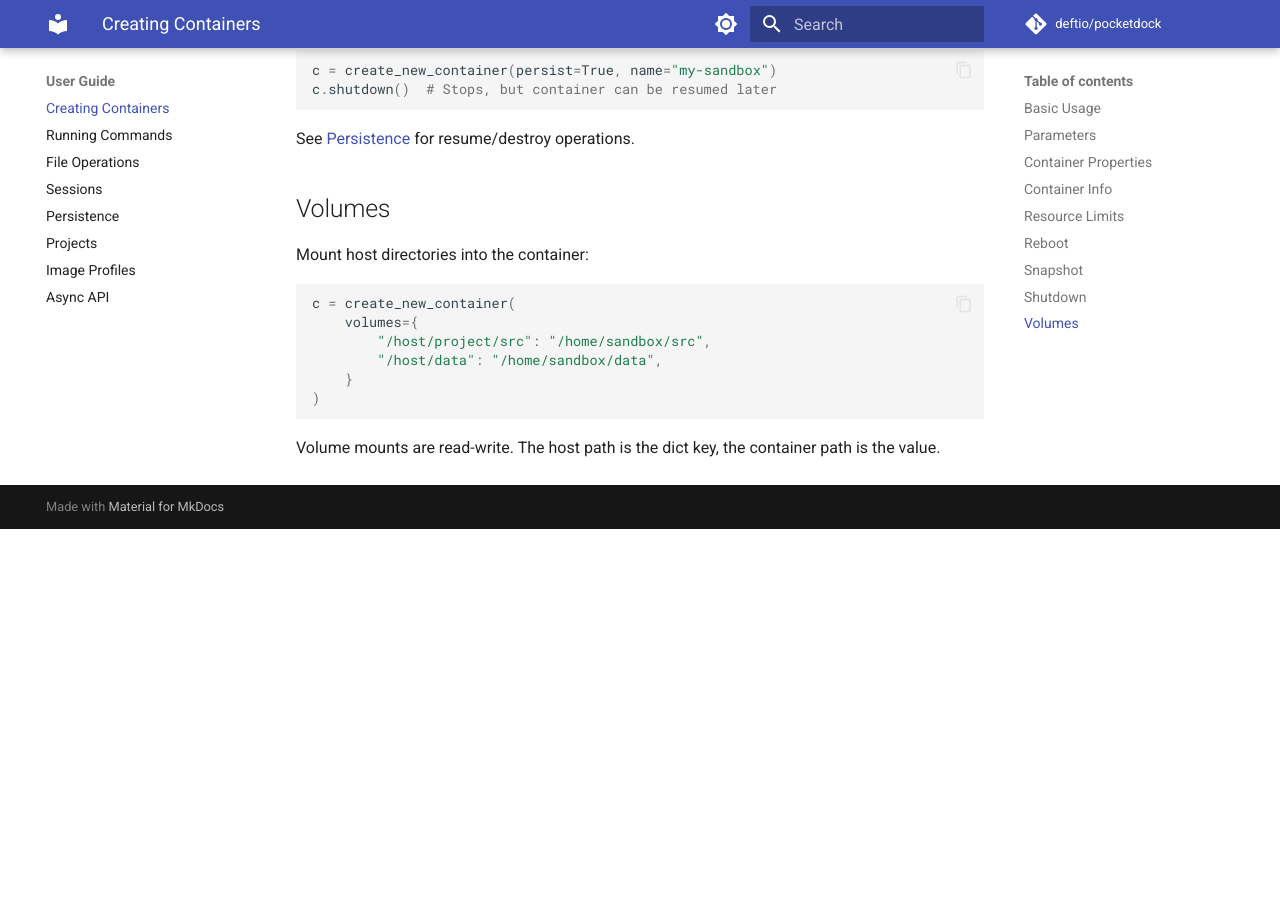
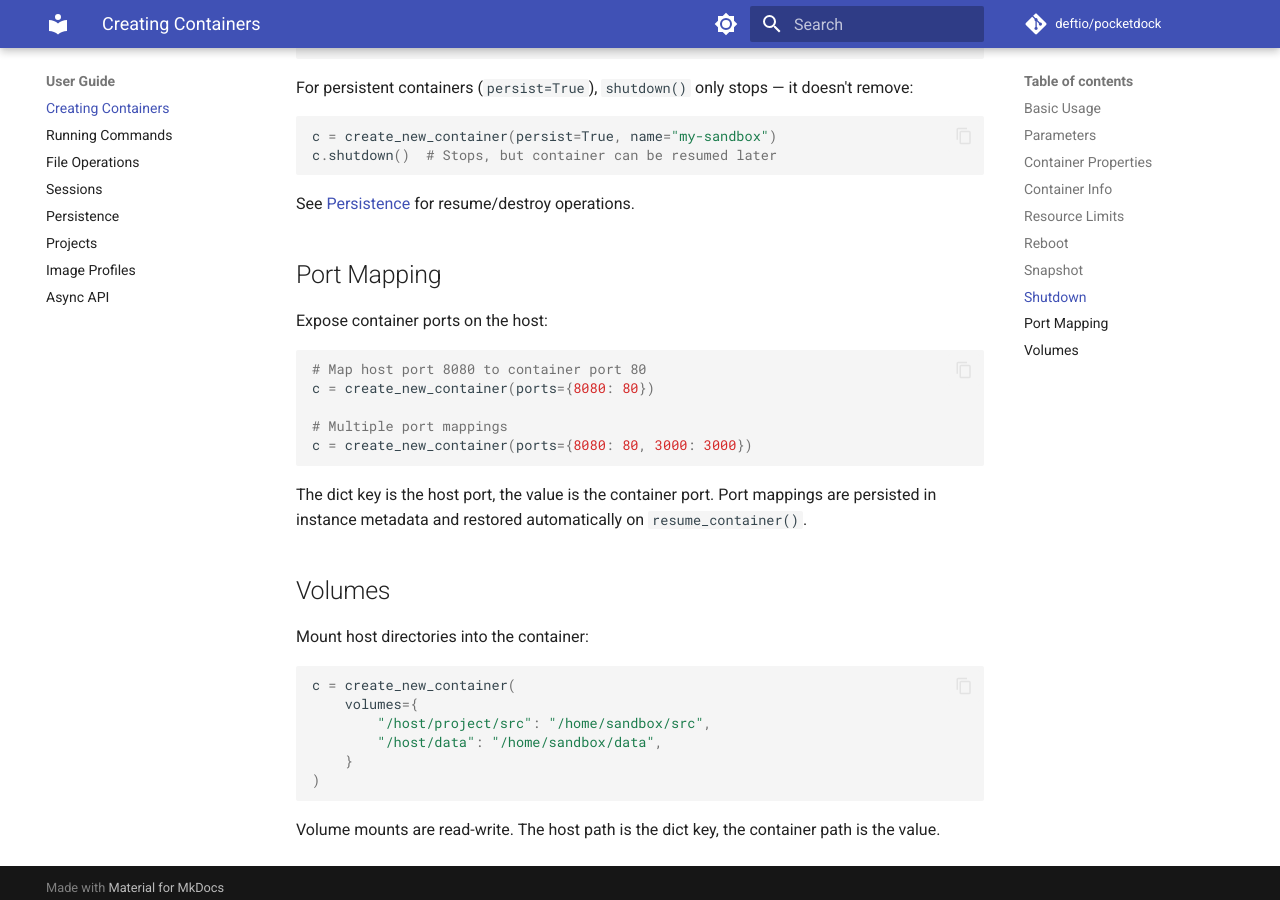
Before and after one commit to deftio/pocketdock, an MkDocs documentation site: the page built from docs/guide/containers.md, in a window 1280 px wide and 900 px high, scrolled down 3507 px. Built offline with MkDocs 1.6.1 and Material for MkDocs 9.7.7, drawn with Linux system fonts in a browser that asks for light colours; comment, search, counter and statistics services are not loaded; before the commit the page ends 4036 px from its top, so only the background shows below that; some of the changed text lies outside the part shown.

Commit message:
docs: add port mapping to guides, CLI reference, API reference, and types
- containers.md: ports parameter in table + Port Mapping section
- cli.md: --port / -p option on create command
- api.md: ports parameter in create_new_container signature
- types.md: ports field on ContainerInfo
- README.md: port mapping in features list
- CHANGELOG.md: PermissionError fix entry

Co-Authored-By: Claude Opus 4.6 <noreply@anthropic.com>

````diff
--- a/docs/guide/containers.md
+++ b/docs/guide/containers.md
@@ -34,6 +34,7 @@ with create_new_container() as c:
 | `project` | `str \| None` | `None` | Project name (auto-detected from `.pocketdock/`) |
 | `profile` | `str \| None` | `None` | Image profile name (`"minimal"`, `"dev"`, `"agent"`, `"embedded"`) |
 | `devices` | `list[str] \| None` | `None` | Host devices to passthrough (e.g., `["/dev/ttyUSB0"]`) |
+| `ports` | `dict[int, int] \| None` | `None` | Host-to-container port mappings (e.g., `{8080: 80}`) |
 
 ```python
 c = create_new_container(
@@ -143,6 +144,20 @@ c.shutdown()  # Stops, but container can be resumed later
 
 See [Persistence](persistence.md) for resume/destroy operations.
 
+## Port Mapping
+
+Expose container ports on the host:
+
+```python
+# Map host port 8080 to container port 80
+c = create_new_container(ports={8080: 80})
+
+# Multiple port mappings
+c = create_new_container(ports={8080: 80, 3000: 3000})
+```
+
+The dict key is the host port, the value is the container port. Port mappings are persisted in instance metadata and restored automatically on `resume_container()`.
+
 ## Volumes
 
 Mount host directories into the container:
````
Also changed, not shown: CHANGELOG.md (+4 -0 lines), README.md (+1 -0 lines), docs/cli.md (+2 -0 lines), docs/reference/api.md (+1 -0 lines), docs/reference/types.md (+1 -0 lines).
